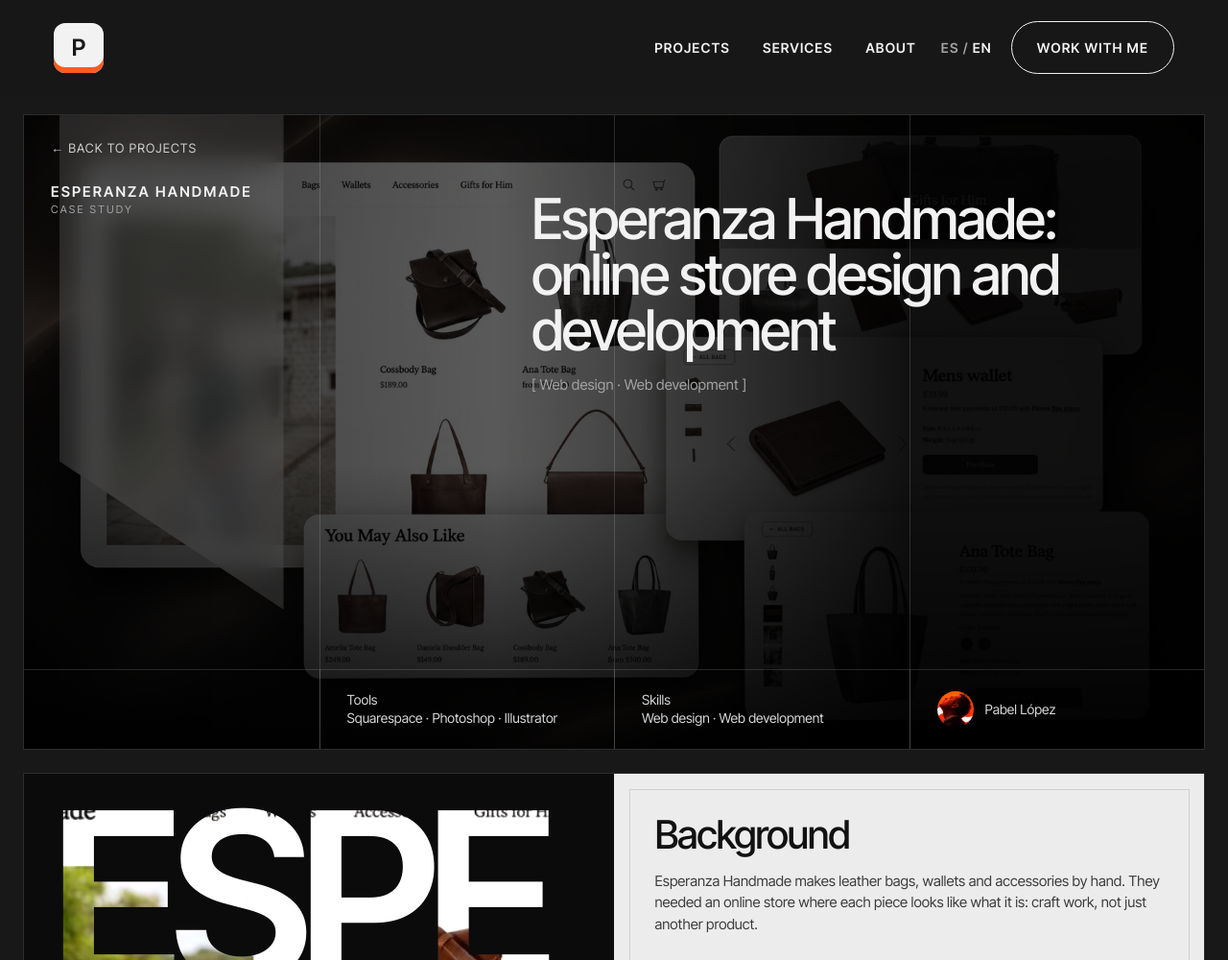
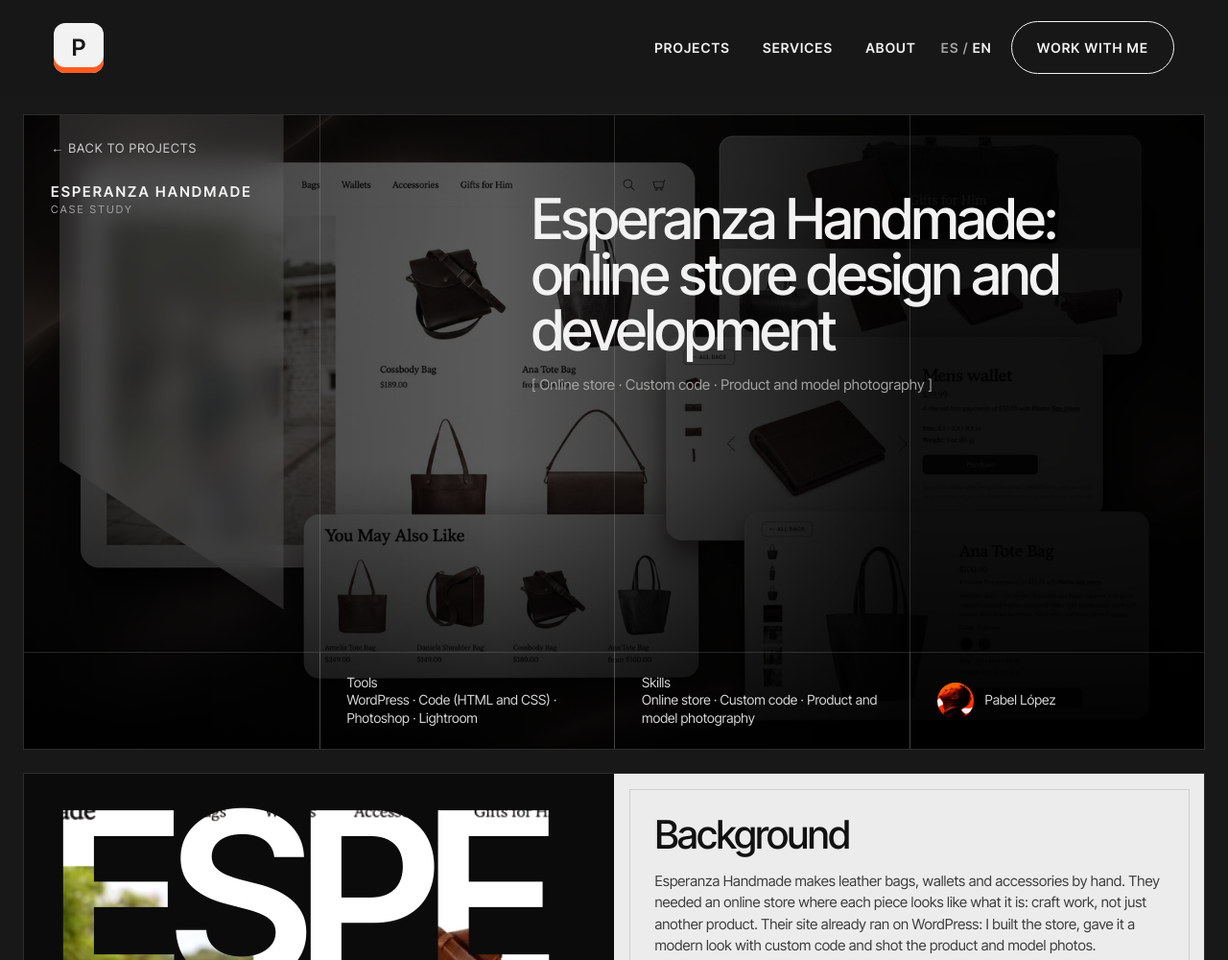
Before and after one commit to CodDz96/Portafolio, a plain HTML site: page caso.html in a window 1280 px wide. Shown: the top 1000 px of the page at 96% size. Drawn offline with Linux system fonts and the light colour scheme.

Commit message:
Casos: herramientas reales y fotos de detalle sin estirar

```diff
--- a/caso.css
+++ b/caso.css
@@ -61,7 +61,8 @@
 .d-rejilla h3 { font-size: 24px; margin: 30px 0 10px; }
 .d-rejilla p { font-size: 14px; }
 .d-figura { margin: 0; border-top: 1px solid var(--raya); position: relative; }
-.d-figura img { width: 100%; display: block; }
+.d-figura { background: #111; }
+.d-figura img { width: auto; max-width: 100%; display: block; margin: 0 auto; }
 .d-figura figcaption { position: absolute; left: 28px; bottom: 22px; font-size: 13px; letter-spacing: .08em; text-transform: uppercase; background: rgba(0,0,0,.7); padding: 8px 12px; }
 
 /* 4. Misión con movimiento */
--- a/caso.js
+++ b/caso.js
@@ -15,10 +15,10 @@
       publico: 'Personas que buscan un regalo especial o una pieza que dure años, y que valoran lo hecho a mano.',
       galeriaPies: ['Foto de estilo de vida', 'Colección de regalos para él', 'Productos recomendados', 'Página de catálogo'],
       titulo: 'Esperanza Handmade: diseño y desarrollo de tienda en línea',
-      herramientas: 'Squarespace · Photoshop · Illustrator',
-      habilidades: 'Diseño web · Desarrollo web',
+      herramientas: 'WordPress · Código (HTML y CSS) · Photoshop · Lightroom',
+      habilidades: 'Tienda en línea · Código a la medida · Fotografía de producto y modelo',
       intro: 'Caso de estudio: una tienda en línea para piezas de cuero hechas a mano',
-      contexto: 'Esperanza Handmade hace bolsas, carteras y accesorios de cuero a mano. Necesitaba una tienda en línea donde cada pieza se viera como lo que es: un trabajo artesanal, no un producto más.',
+      contexto: 'Esperanza Handmade hace bolsas, carteras y accesorios de cuero a mano. Necesitaba una tienda en línea donde cada pieza se viera como lo que es: un trabajo artesanal, no un producto más. Su sitio ya existía en WordPress: yo creé la tienda, le di un toque moderno con código propio y tomé las fotos de producto y de modelo.',
       reto: ['Mostrar muchos productos sin que la página se sienta llena.', 'Que cada producto tenga claros su precio, medidas, peso y colores.', 'Ayudar a que la persona siga descubriendo más piezas.'],
       solucion: [['Diseño limpio', 'fondo claro, mucho espacio y una tipografía con serifa que se siente artesanal.'], ['Catálogo por categorías', 'bolsas, carteras, accesorios y regalos para él, con una foto de estilo de vida.'], ['Página de producto', 'galería de fotos, selector de color, medidas, peso y botón de compra.'], ['Recomendaciones', 'una sección de "También te puede gustar" al final de cada producto.']],
       destacado: [['Fotos grandes', 'para que el cuero sea el protagonista.'], ['Texto que se escribe solo', 'para contar la historia de cada pieza.']],
@@ -36,10 +36,10 @@
       publico: 'People looking for a special gift or a piece that lasts for years, who value handmade work.',
       galeriaPies: ['Lifestyle photo', 'Gifts for him collection', 'Recommended products', 'Catalog page'],
       titulo: 'Esperanza Handmade: online store design and development',
-      herramientas: 'Squarespace · Photoshop · Illustrator',
-      habilidades: 'Web design · Web development',
+      herramientas: 'WordPress · Code (HTML and CSS) · Photoshop · Lightroom',
+      habilidades: 'Online store · Custom code · Product and model photography',
       intro: 'Case study: an online store for handmade leather pieces',
-      contexto: 'Esperanza Handmade makes leather bags, wallets and accessories by hand. They needed an online store where each piece looks like what it is: craft work, not just another product.',
+      contexto: 'Esperanza Handmade makes leather bags, wallets and accessories by hand. They needed an online store where each piece looks like what it is: craft work, not just another product. Their site already ran on WordPress: I built the store, gave it a modern look with custom code and shot the product and model photos.',
       reto: ['Show many products without the page feeling crowded.', 'Make price, size, weight and colors clear for every product.', 'Help people keep discovering more pieces.'],
       solucion: [['Clean design', 'light background, lots of space and a serif typeface that feels handmade.'], ['Catalog by category', 'bags, wallets, accessories and gifts for him, with a lifestyle photo.'], ['Product page', 'photo gallery, color picker, size, weight and a buy button.'], ['Recommendations', 'a "You may also like" section under every product.']],
       destacado: [['Big photos', 'so the leather takes center stage.'], ['Self-typing text', 'to tell the story of each piece.']],
@@ -63,10 +63,10 @@
       publico: 'Jóvenes que buscan una carrera técnica y sus familias, que quieren saber cómo es el lugar y cómo inscribirse.',
       galeriaPies: ['Foto aérea del centro', '¿Por qué estudiar con nosotros?', 'Pie de página con logos y redes', 'Estudiantes y maestro'],
       titulo: 'Love Guatemala: diseño y desarrollo del sitio web',
-      herramientas: 'Squarespace · Photoshop · Illustrator',
-      habilidades: 'Diseño web · Desarrollo web',
+      herramientas: 'Squarespace · Photoshop · Lightroom · Premiere Pro',
+      habilidades: 'Diseño web · Fotografía · Video',
       intro: 'Caso de estudio: un sitio para inscribirse a estudiar',
-      contexto: 'Love Guatemala es un centro educativo con carreras técnicas como panadería y computación. Necesitaba un sitio que presentara el lugar y guiara a las familias para inscribirse en 2027.',
+      contexto: 'Love Guatemala es un centro educativo con carreras técnicas como panadería y computación. Necesitaba un sitio que presentara el lugar y guiara a las familias para inscribirse en 2027. Reconstruí todo el sitio, con mis propias fotos y video del centro.',
       reto: ['Explicar la oferta educativa de forma sencilla.', 'Que las familias sepan cómo inscribirse sin tener que llamar.', 'Mostrar el lugar y a los estudiantes reales.'],
       solucion: [['Portada con foto aérea', 'para que se vea el centro y los volcanes desde el primer segundo.'], ['Inscripciones 2027', 'una sección con los pasos explicados de forma simple.'], ['Perfil del estudiante', 'qué aprende cada estudiante y por qué estudiar ahí.'], ['Contacto a la mano', 'redes sociales y botón de WhatsApp en todas las páginas.']],
       destacado: [['Fotos reales', 'de estudiantes, maestros y del lugar.'], ['Textos con movimiento', 'para los mensajes más importantes.']],
@@ -84,10 +84,10 @@
       publico: 'Young people looking for a technical career and their families, who want to see the place and know how to enroll.',
       galeriaPies: ['Aerial photo of the campus', 'Why study with us?', 'Footer with logos and social links', 'Students and teacher'],
       titulo: 'Love Guatemala: website design and development',
-      herramientas: 'Squarespace · Photoshop · Illustrator',
-      habilidades: 'Web design · Web development',
+      herramientas: 'Squarespace · Photoshop · Lightroom · Premiere Pro',
+      habilidades: 'Web design · Photography · Video',
       intro: 'Case study: a website to enroll in school',
-      contexto: 'Love Guatemala is a school with technical programs such as baking and computing. They needed a site that presents the place and guides families through 2027 enrollment.',
+      contexto: 'Love Guatemala is a school with technical programs such as baking and computing. They needed a site that presents the place and guides families through 2027 enrollment. I rebuilt the whole site, with my own photos and video of the school.',
       reto: ['Explain the programs in a simple way.', 'Let families know how to enroll without having to call.', 'Show the real place and real students.'],
       solucion: [['Aerial photo hero', 'so you see the campus and the volcanoes from the first second.'], ['2027 enrollment', 'a section with the steps explained simply.'], ['Student profile', 'what each student learns and why study there.'], ['Contact at hand', 'social links and a WhatsApp button on every page.']],
       destacado: [['Real photos', 'of students, teachers and the place.'], ['Moving text', 'for the most important messages.']],
```
